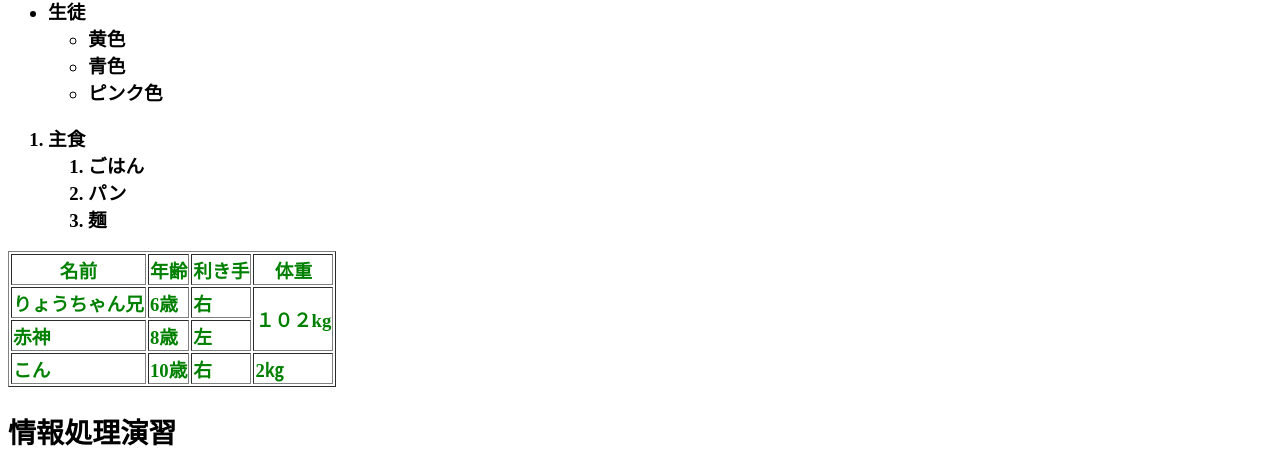
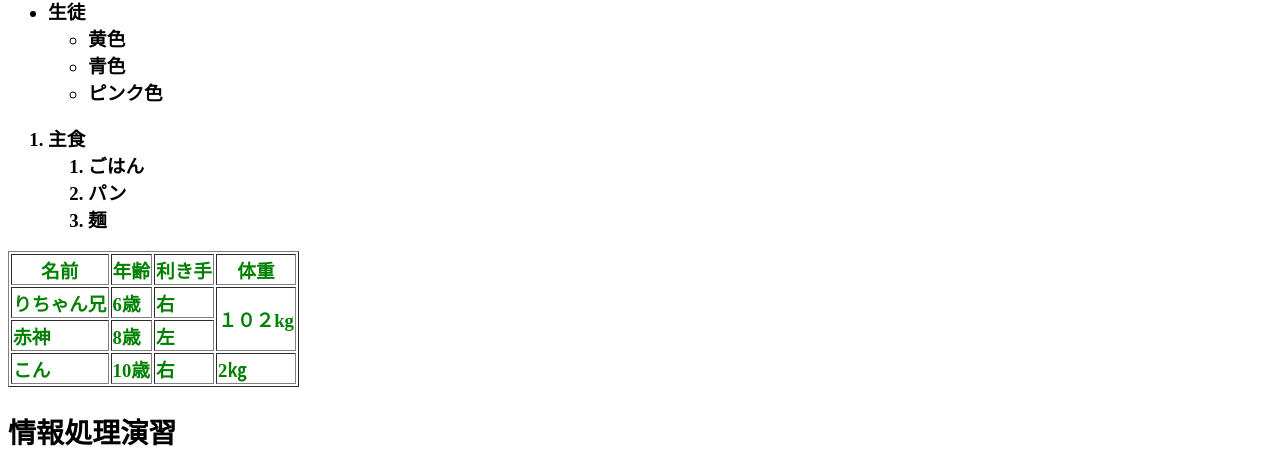
Before and after one commit to 24hs101/24hs101.github.io, a plain HTML site: page index.html in a window 1280 px wide. Shown: the part 343-800 px from the top of the page. Drawn offline with Linux system fonts and the light colour scheme.

Commit message:
Update index.html

```diff
--- a/index.html
+++ b/index.html
@@ -52,7 +52,7 @@
 <th>体重</th>
 </tr>
 <tr>
-<td>りょうちゃん兄</td>
+<td>りちゃん兄</td>
 <td>6歳</td>
 <td>右</td>
 <td rowspan="2">１０２kg</td>
```
